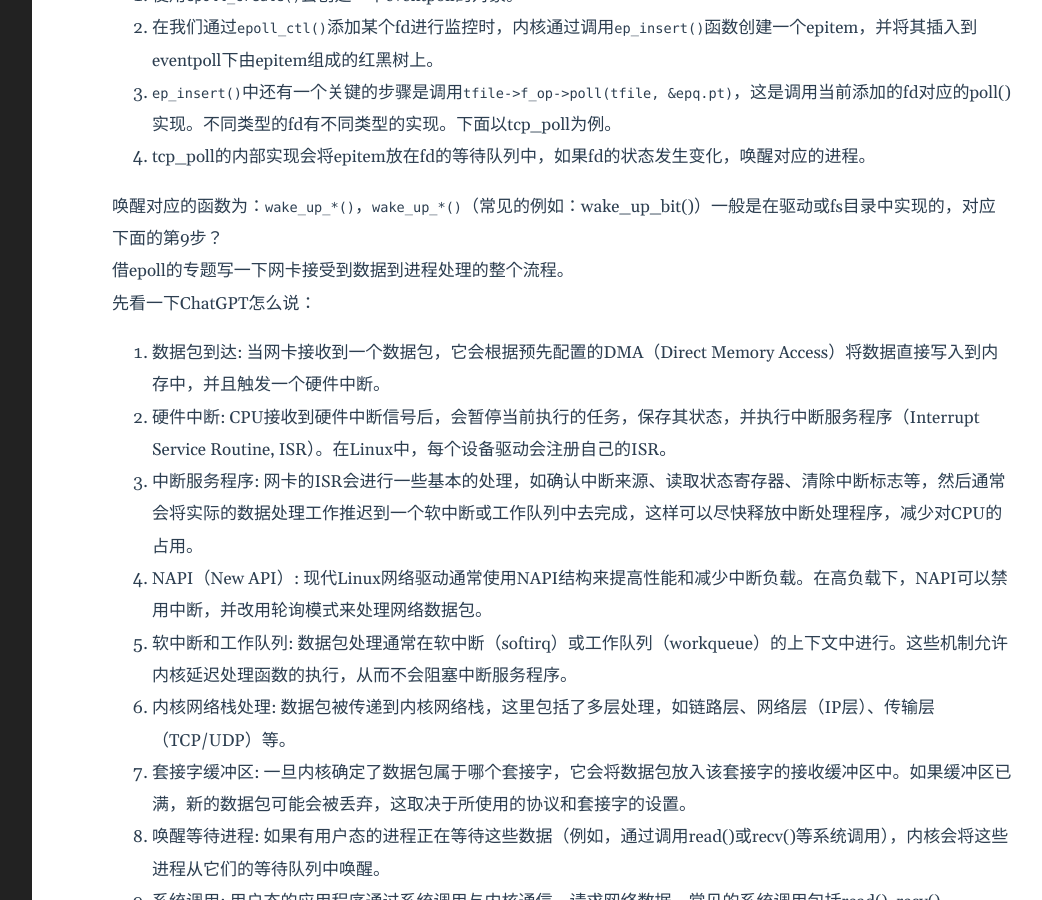
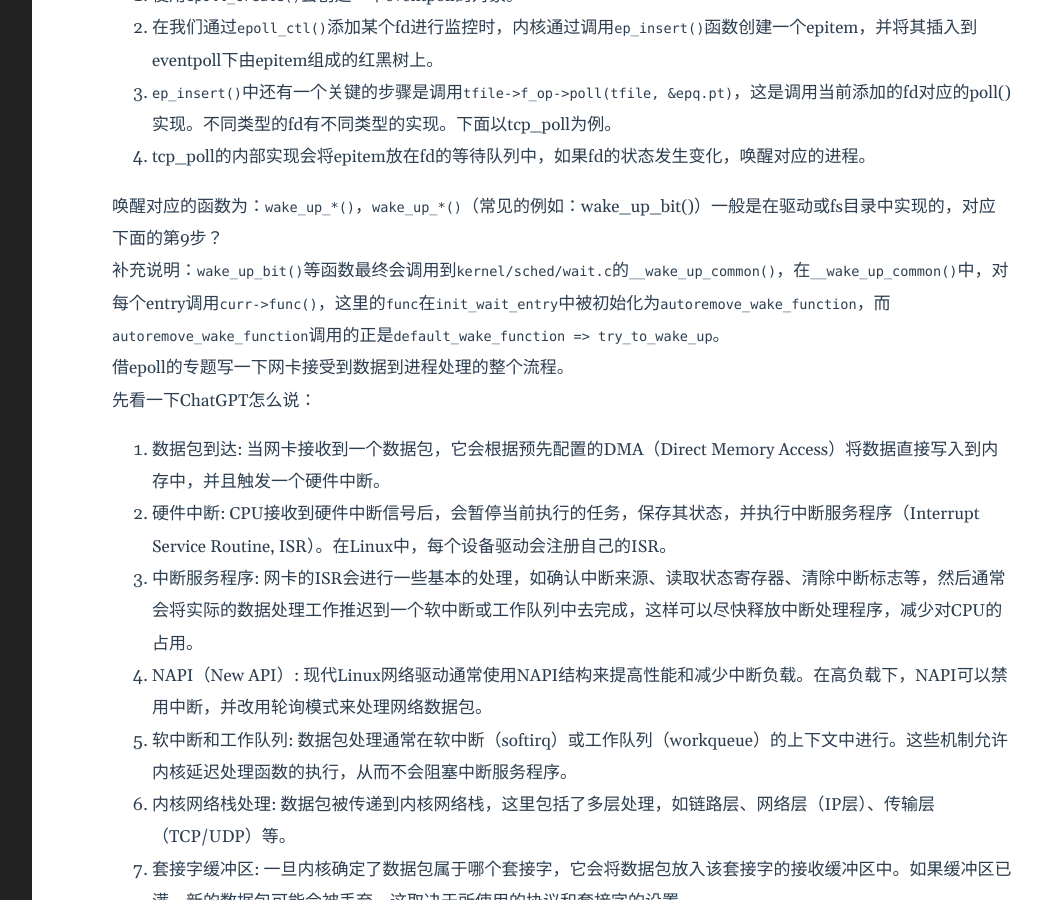
Before and after one commit to lclgo/lclgo.github.io, a Jekyll site: the page built from _posts/draft/2020-01-01-draft.md, in a window 1280 px wide and 900 px high, scrolled down 1734 px. Shown: the whole window, without its empty margins (188-1230 px from the left). Built offline with Jekyll 4.4.1, drawn with Linux system fonts in a browser that asks for light colours.

Commit message:
more detail about epoll

```diff
--- a/_posts/draft/2020-01-01-draft.md
+++ b/_posts/draft/2020-01-01-draft.md
@@ -79,6 +79,8 @@ epoll实现的文档实现可以参考：<https://www.jxhs.me/2021/04/08/linux%E
 4. tcp_poll的内部实现会将epitem放在fd的等待队列中，如果fd的状态发生变化，唤醒对应的进程。
 
 唤醒对应的函数为：`wake_up_*()`，`wake_up_*()`（常见的例如：wake_up_bit()）一般是在驱动或fs目录中实现的，对应下面的第9步？
+
+补充说明：`wake_up_bit()`等函数最终会调用到`kernel/sched/wait.c`的`__wake_up_common()`，在`__wake_up_common()`中，对每个entry调用`curr->func()`，这里的`func`在`init_wait_entry`中被初始化为`autoremove_wake_function`，而`autoremove_wake_function`调用的正是`default_wake_function => try_to_wake_up`。
 
 借epoll的专题写一下网卡接受到数据到进程处理的整个流程。
 
```
